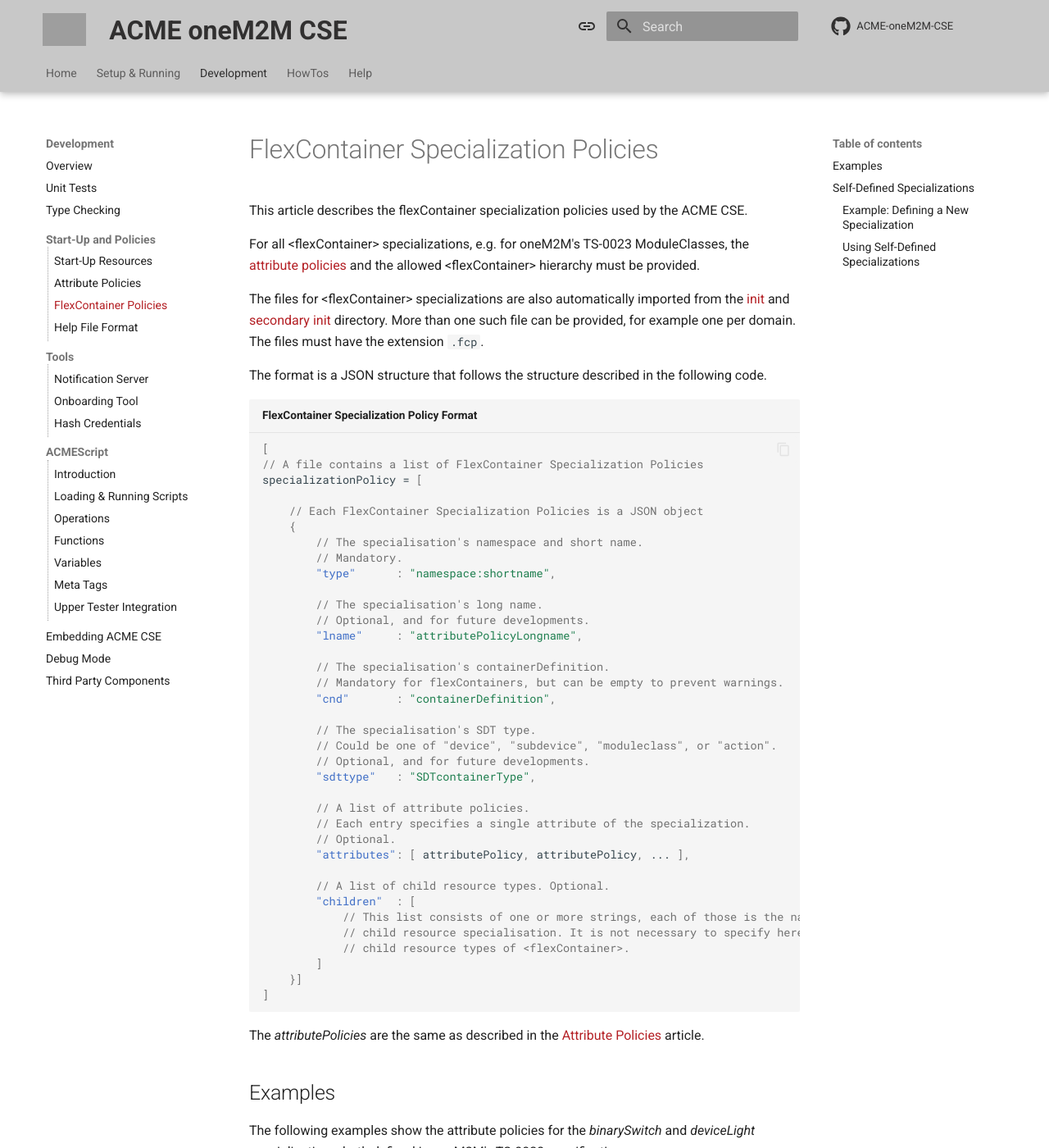
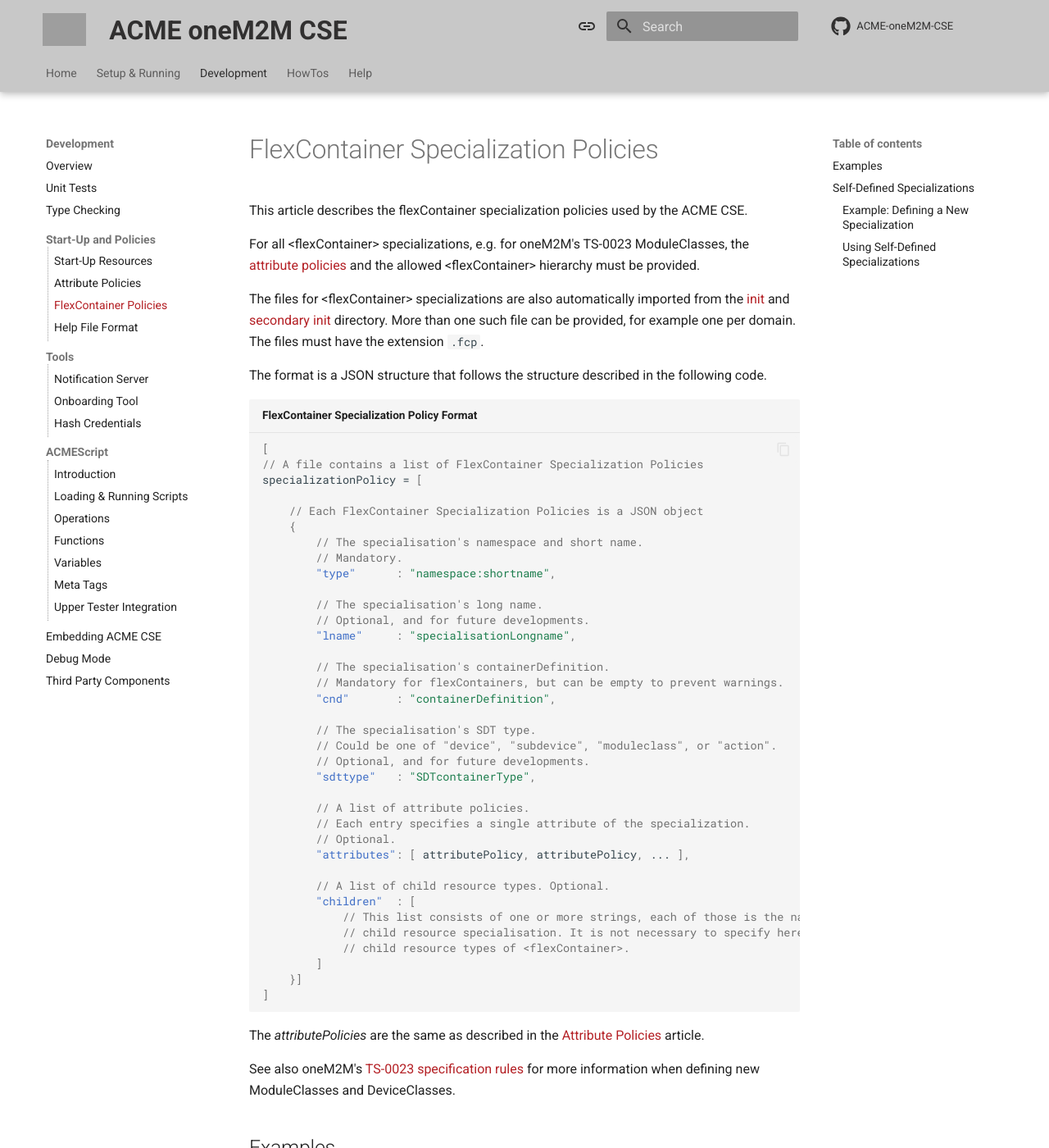
Before and after one commit to ankraft/ACME-oneM2M-CSE-mkdocs, an MkDocs documentation site: the page built from docs/development/FlexContainerPolicies.md, in a window 1280 px wide and 1400 px high. Shown: the whole window at 82% size. Built offline with MkDocs 1.6.1 and Material for MkDocs 9.7.7, drawn with Linux system fonts in a browser that asks for light colours; comment, search, counter and statistics services are not loaded; grey boxes are pictures that could not be loaded.

Commit message:
Improved documentation for defining new flexContainer specialisations

````diff
--- a/docs/development/FlexContainerPolicies.md
+++ b/docs/development/FlexContainerPolicies.md
@@ -21,7 +21,7 @@
 
 		// The specialisation's long name.
 		// Optional, and for future developments.
-		"lname"     : "attributePolicyLongname",
+		"lname"     : "specialisationLongname",
 
 		// The specialisation's containerDefinition.
 		// Mandatory for flexContainers, but can be empty to prevent warnings.
@@ -47,6 +47,9 @@
 ]
 ```
 The *attributePolicies* are the same as described in the [Attribute Policies](../development/AttributePolicies.md) article.
+
+See also oneM2M's [TS-0023 specification rules](https://specifications.onem2m.org/ts/ts-0023/latest/5.2/#522-description-rules-for-module-classes-and-deviceclasses){target=_new} for more information when defining new ModuleClasses and DeviceClasses.
+
 
 ## Examples
 
````
